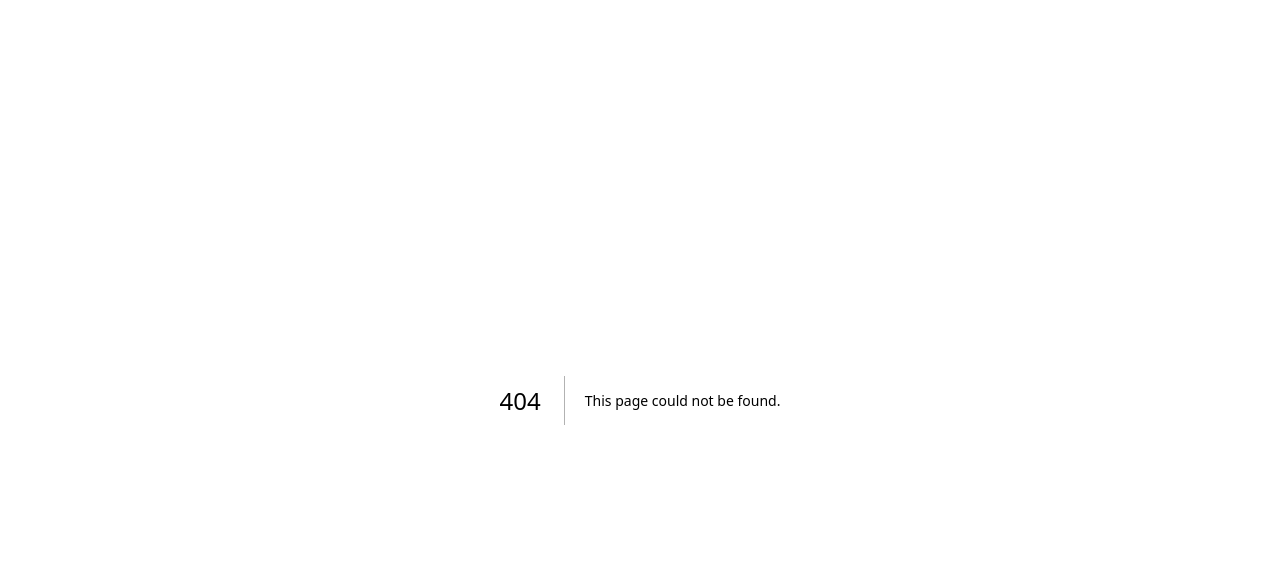
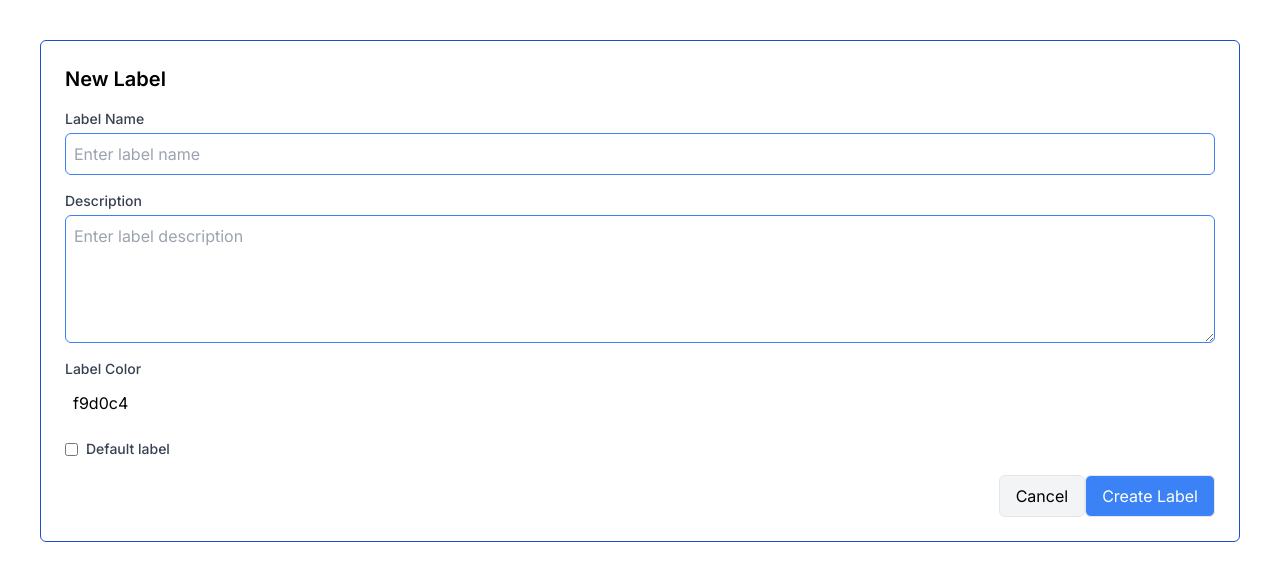
Before and after one commit to mumo-esther/github-issue-manager, a Next.js app: page /NewLabel in a window 1280 px wide. Before the commit this address had no page. Shown: the top 580 px of the page. Built offline with nearby package versions, Linux system fonts and the light colour scheme.

Commit message:
Add new label component

```diff
--- /dev/null
+++ b/src/app/NewLabel/page.tsx
@@ -0,0 +1,131 @@
+"use client"
+import React, { useState } from "react";
+import { postNewLabel } from "../api/githubAPI";
+import Link  from "next/link";
+
+function NewLabel() {
+  const [formData, setFormData] = useState({
+    name: "",
+    description: "",
+    color: "f9d0c4", // Remove the "#" symbol
+    default: false,
+  });
+
+  const handleInputChange = (event: { target: { name: any; value: any; }; }) => {
+    const { name, value } = event.target;
+
+    if (name === "color" && !/^#[0-9a-fA-F]{6}$/.test(value)) {
+      return; // Don't update the state if the color format is invalid
+    }
+
+    // Remove the "#" symbol from the color value
+    const colorValue = value.startsWith("#") ? value.substring(1) : value;
+
+    setFormData({
+      ...formData,
+      [name]: colorValue,
+    });
+  };
+
+  const handleCheckboxChange = (event: { target: { name: any; checked: any; }; }) => {
+    const { name, checked } = event.target;
+    setFormData({
+      ...formData,
+      [name]: checked,
+    });
+  };
+
+  const handleSubmit = async (event: { preventDefault: () => void; }) => {
+    event.preventDefault();
+    try {
+      await postNewLabel(formData);
+      setFormData({
+        name: "",
+        description: "",
+        color: "",
+        default: false,
+      });
+    } catch (error) {
+      console.error("Error creating new label:", error);
+    }
+  };
+
+  return (
+    <div className="border rounded-md border-blue-700 m-10 p-6">
+      <h1 className="text-xl font-semibold mb-4">New Label</h1>
+      <form onSubmit={handleSubmit}>
+        <div className="mb-4">
+          <label className="block text-sm font-medium text-gray-700">
+            Label Name
+          </label>
+          <input
+            type="text"
+            name="name"
+            className="mt-1 p-2 w-full border rounded-md  border-blue-500 focus:ring-blue-500 focus:border-blue-900 block"
+            placeholder="Enter label name"
+            value={formData.name}
+            onChange={handleInputChange}
+            required
+          />
+        </div>
+        <div className="mb-4">
+          <label className="block text-sm font-medium text-gray-700">
+            Description
+          </label>
+          <textarea
+            name="description"
+            className="mt-1 p-2 w-full h-32 border rounded-md border-blue-500 focus:ring-blue-500 focus:border-blue-500 block"
+            placeholder="Enter label description"
+            value={formData.description}
+            onChange={handleInputChange}
+          />
+        </div>
+        <div className="mb-4">
+          <label className="block text-sm font-medium text-gray-700">
+            Label Color
+          </label>
+          <input
+            type="text"
+            name="color"
+            className="mt-1 p-2 w-full rounded-md border-gray-300 focus:ring-blue-500 focus:border-blue-500 block"
+            placeholder="f9d0c4"
+            value={formData.color}
+            onChange={handleInputChange}
+            required
+          />
+        </div>
+        <div className="mb-4">
+          <label className="flex items-center space-x-2 cursor-pointer">
+            <input
+              type="checkbox"
+              name="isDefault"
+              className="form-checkbox text-blue-500"
+              checked={formData.default}
+              onChange={handleCheckboxChange}
+            />
+            <span className="text-sm font-medium text-gray-700">
+              Default label
+            </span>
+          </label>
+        </div>
+        <div className="flex justify-end">
+            <Link href = '/LabelsList' >
+        <button
+            className="bg-gray-100 hover:bg-gray-200 text-black px-4 py-2 border rounded-md"
+          >
+            Cancel
+          </button>
+          </Link>
+          <button
+            type="submit"
+            className="bg-blue-500 hover:bg-blue-600 text-white px-4 py-2 border rounded-md"
+          >
+            Create Label
+          </button>
+        </div>
+      </form>
+    </div>
+  );
+}
+
+export default NewLabel;
```
